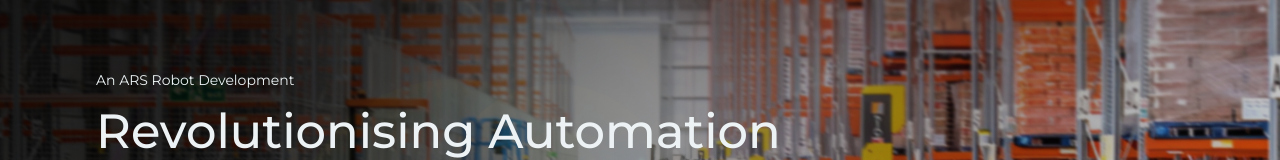
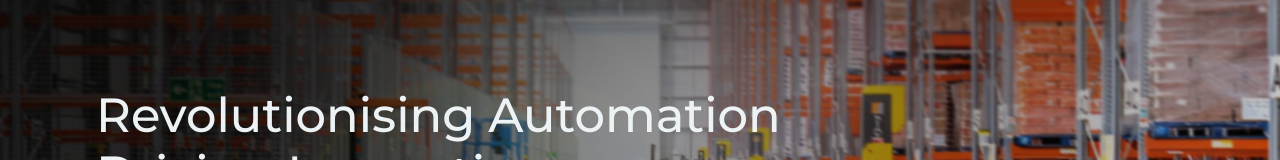
Before and after one commit to Advanced-Robotics-Systems/ars-landing-new, a Next.js app: page / in a window 1280 px wide. Shown: the part 381-541 px from the top of the page. Built offline with nearby package versions, Linux system fonts and the light colour scheme.

Commit message:
Removed 'An ARS Robot Development' from home hero, changed our company button color to ars-gray

```diff
--- a/src/sections/home/hero.tsx
+++ b/src/sections/home/hero.tsx
@@ -16,7 +16,7 @@ const Hero = () => {
       }}
     >
       <div className="bg-gradient-to-tl from-[#FFFFFF00] to-[#000000B3] h-full padding-responsive flex flex-col justify-center gap-2 md:gap-3 text-ars-primary">
-        <p className="text-xs lg:text-sm">An ARS Robot Development</p>
+        {/* <p className="text-xs lg:text-sm">An ARS Robot Development</p> */}
         <h2 className="text-2xl md:text-4xl lg:text-5xl xl:text-6xl font-medium">
           Revolutionising Automation <br /> Driving Innovation
         </h2>
@@ -26,7 +26,7 @@ const Hero = () => {
             href="/company"
             size="md"
             radius="full"
-            className="bg-cyan-blue px-9 md:px-12 py-5 md:py-6 font-medium text-black mt-2"
+            className="bg-cyan-blue px-9 md:px-12 py-5 md:py-6 font-medium text-ars-gray mt-2"
           >
             Our Company
           </Button>
```
